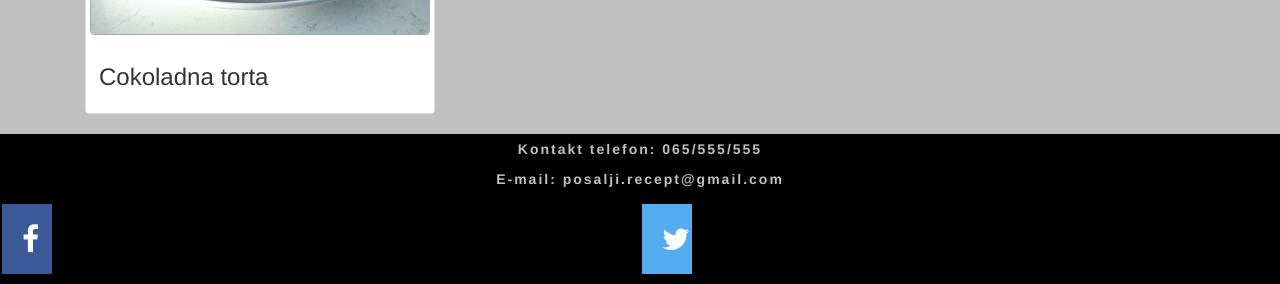
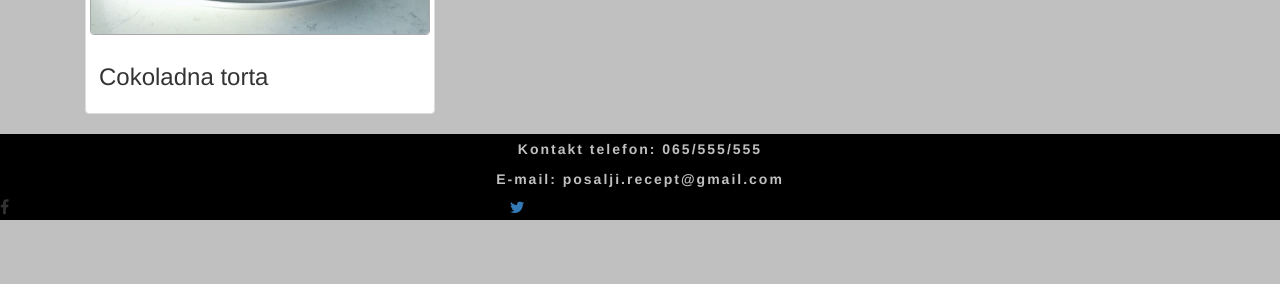
Before and after one commit to konticjovana/recepti, a plain HTML site: page index.html in a window 1280 px wide. Shown: the part 4575-4859 px from the top of the page. After the commit the page ends 4795 px from the top, so only its background shows below. Drawn offline with nearby package versions, Linux system fonts and the light colour scheme.

Commit message:
Update stil.css

```diff
--- a/stil.css
+++ b/stil.css
@@ -165,26 +165,3 @@ footer{
 table, th, td {
   border:0px solid black;
 }
-
-.fa {
-  padding: 20px;
-  font-size: 30px;
-  width: 50px;
-  text-align: center;
-  text-decoration: none;
-  margin: 5px 2px;
-}
-
-.fa:hover {
-    opacity: 0.7;
-}
-
-.fa-facebook {
-  background: #3B5998;
-  color: white;
-}
-
-.fa-twitter {
-  background: #55ACEE;
-  color: white;
-}
```
